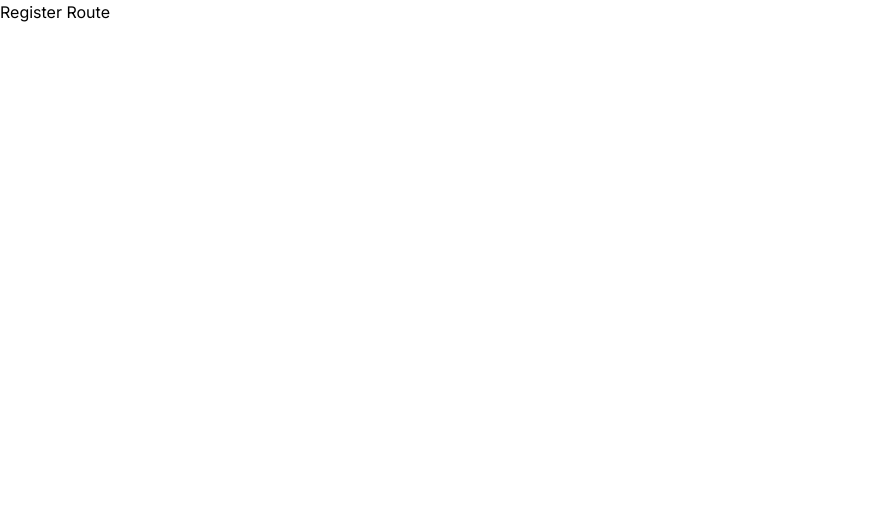
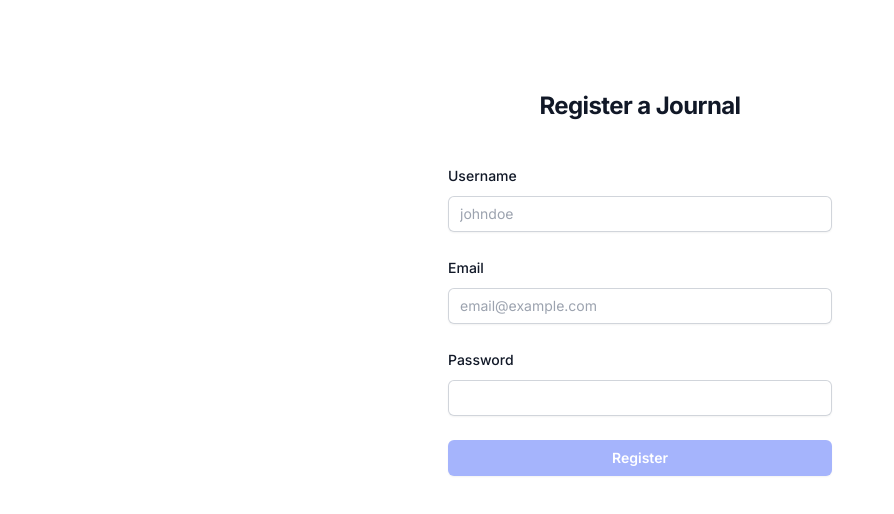
Before and after one commit to earcherc/core, a Next.js app in the folder frontend/: page /register in a window 1280 px wide. Shown: the top 514 px of the page, without its empty margins (0-894 px from the left). Built offline with nearby package versions, Linux system fonts and the light colour scheme.

Commit message:
Registration page/route

```diff
--- a/frontend/src/app/(auth)/register/page.tsx
+++ b/frontend/src/app/(auth)/register/page.tsx
@@ -1,3 +1,5 @@
+import RegistrationForm from '@app/_components/registration-form';
+
 export default function Register() {
-  return <h1>Register Route</h1>;
+  return <RegistrationForm />;
 }
--- a/frontend/src/app/_components/login-form.tsx
+++ b/frontend/src/app/_components/registration-form.tsx
@@ -1,38 +1,33 @@
 'use client';
+
+import React, { FormEvent, useState } from 'react';
+import classNames from 'classnames';
 import { useRouter } from 'next/navigation';
-import React, { FormEvent, useState } from 'react';
-import useToast from '../_context/toasts/toast-context';
-import classNames from 'classnames';
-import useAuth from '@app/_context/auth/auth-context';
 
-const LoginForm = () => {
+const RegistrationForm = () => {
   const [username, setUsername] = useState('');
+  const [email, setEmail] = useState('');
   const [password, setPassword] = useState('');
   const [errorMessage, setErrorMessage] = useState<string | null>(null);
-
-  const { addToast } = useToast();
-  const { setUser } = useAuth();
 
   const router = useRouter();
 
   const handleSubmit = async (e: FormEvent) => {
     e.preventDefault();
 
-    const res = await fetch('/api/login', {
+    const res = await fetch('/api/register', {
       method: 'POST',
       headers: {
         'Content-Type': 'application/json',
       },
-      body: JSON.stringify({ username, password }),
+      body: JSON.stringify({ username, email, password }),
     });
 
     const { body, status } = await res.json();
     if (status == 200) {
-      setUser(body.user);
-      router.push('/dashboard');
+      router.push('/login'); // Redirect to login page after successful registration
     } else {
       setErrorMessage(body.detail);
-      addToast({ type: 'error', content: body.detail });
     }
   };
 
@@ -40,7 +35,7 @@ const LoginForm = () => {
     <div className="flex flex-1 flex-col justify-center px-6 py-12 lg:px-8">
       <div className="sm:mx-auto sm:w-full sm:max-w-sm">
         <h2 className="mt-10 text-center text-2xl font-bold leading-9 tracking-tight text-gray-900">
-          Sign in to your account
+          Register a Journal
         </h2>
       </div>
 
@@ -54,7 +49,7 @@ const LoginForm = () => {
               <input
                 id="username"
                 name="username"
-                type="username"
+                type="text"
                 autoComplete="username"
                 placeholder="johndoe"
                 value={username}
@@ -69,11 +64,31 @@ const LoginForm = () => {
           </div>
 
           <div>
-            <div className="flex items-center justify-between">
-              <label htmlFor="password" className="block text-sm font-medium leading-6 text-gray-900">
-                Password
-              </label>
+            <label htmlFor="email" className="block text-sm font-medium leading-6 text-gray-900">
+              Email
+            </label>
+            <div className="mt-2">
+              <input
+                id="email"
+                name="email"
+                type="email"
+                autoComplete="email"
+                placeholder="email@example.com"
+                value={email}
+                onInput={(e) => {
+                  setEmail(e.currentTarget.value);
+                  setErrorMessage(null);
+                }}
+                required
+                className="block w-full rounded-md border-0 px-3 py-1.5 text-gray-900 shadow-sm ring-1 ring-inset ring-gray-300 placeholder:text-gray-400 focus:ring-2 focus:ring-inset focus:ring-indigo-600 sm:text-sm sm:leading-6"
+              />
             </div>
+          </div>
+
+          <div>
+            <label htmlFor="password" className="block text-sm font-medium leading-6 text-gray-900">
+              Password
+            </label>
             <div className="mt-2">
               <input
                 id="password"
@@ -93,17 +108,17 @@ const LoginForm = () => {
 
           <div>
             <button
-              disabled={!username || !password}
+              disabled={!username || !email || !password}
               type="submit"
               className={classNames(
                 'flex w-full justify-center rounded-md px-3 py-1.5 text-sm font-semibold leading-6 text-white shadow-sm focus-visible:outline focus-visible:outline-2 focus-visible:outline-offset-2 focus-visible:outline-indigo-600',
                 {
-                  'cursor-not-allowed bg-indigo-300': !username || !password,
-                  'bg-indigo-600 hover:bg-indigo-500': username && password,
+                  'cursor-not-allowed bg-indigo-300': !username || !email || !password,
+                  'bg-indigo-600 hover:bg-indigo-500': username && email && password,
                 },
               )}
             >
-              Sign in
+              Register
             </button>
           </div>
         </form>
@@ -113,4 +128,4 @@ const LoginForm = () => {
   );
 };
 
-export default LoginForm;
+export default RegistrationForm;
--- /dev/null
+++ b/frontend/src/app/api/register/route.ts
@@ -0,0 +1,21 @@
+import { NextResponse } from 'next/server';
+
+export async function POST(request: Request) {
+  const { username, email, password } = await request.json();
+
+  const res = await fetch('http://localhost:8002/auth/register', {
+    method: 'POST',
+    headers: {
+      'Content-Type': 'application/json',
+      'x-api-key': process.env.API_KEY ?? '',
+    },
+    body: JSON.stringify({ username, email, password }),
+  });
+
+  if (!res.ok) {
+    const body = await res.json();
+    return NextResponse.json({ body, status: 500 });
+  }
+
+  return NextResponse.json({ status: 200 });
+}
```
